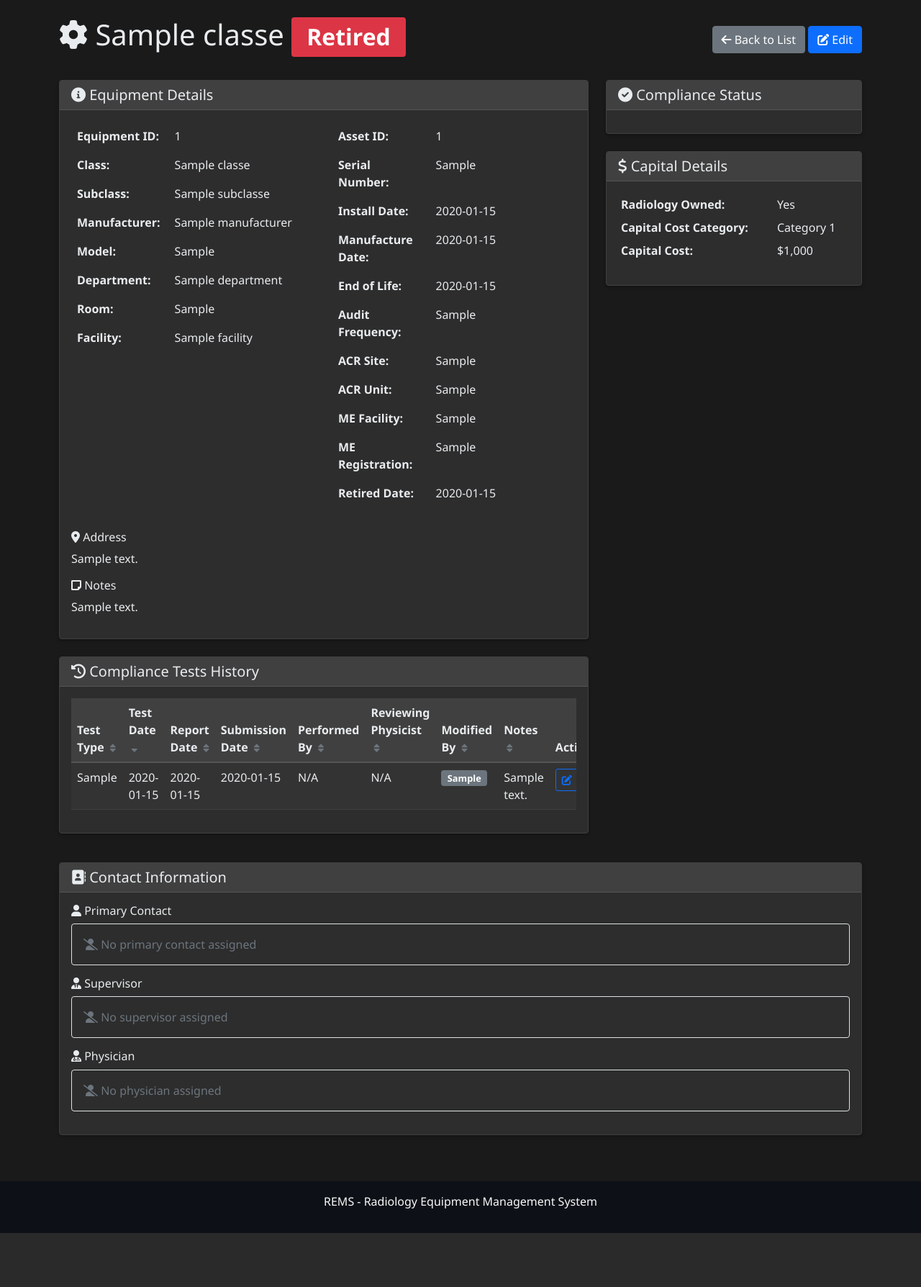
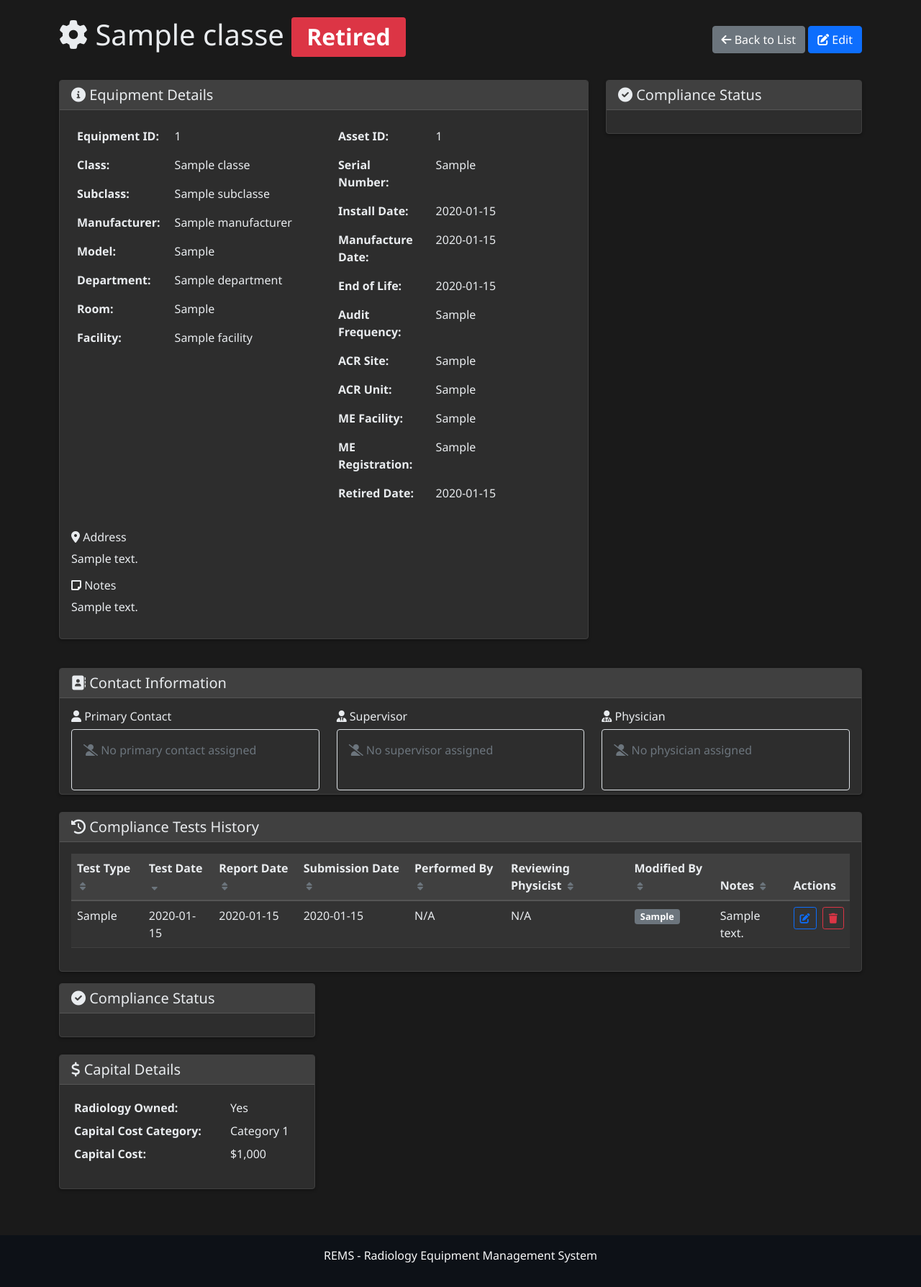
Before and after one commit to nickbevins/rems, a Flask app: page /equipment/1 in a window 1280 px wide. Shown: the part 57-1845 px from the top of the page at 72% size. Before the commit the page ends 1770 px from the top, so only its background shows below. Run offline with Flask 3, Linux system fonts and the light colour scheme; a user stored in the database is signed in; tables that the repository leaves empty hold one stand-in row (values such as "Sample post"); some libraries are stand-ins or nearby versions.

Commit message:
Improve equipment detail page layout
Layout improvements:
- Move compliance test history to span full width at bottom of page
- Reorganize contact information to show all three contact types horizontally
- Use col-md-4 layout for Primary Contact, Supervisor, and Physician cards
- Add h-100 class for equal height contact cards
- Remove duplicate sections and fix HTML structure

Better visual hierarchy:
- Equipment details and compliance status in top row (8/4 split)
- Contact information in middle row (3 cards horizontally)
- Compliance test history at bottom spanning full width for better table viewing

```diff
--- a/templates/equipment_detail.html
+++ b/templates/equipment_detail.html
@@ -145,15 +145,189 @@
                         {% endif %}
                     </div>
                 </div>
+            </div>
 
-                <!-- Compliance Tests History -->
-                <div class="card mt-4">
+            <!-- Compliance Status -->
+            <div class="col-md-4">
+                <div class="card">
                     <div class="card-header">
-                        <h5><i class="fas fa-history"></i> Compliance Tests History</h5>
+                        <h5><i class="fas fa-check-circle"></i> Compliance Status</h5>
                     </div>
                     <div class="card-body">
-                        {% if tests %}
-                            <div class="table-responsive">
+                        {% if is_retired %}
+                        <div class="alert alert-info">
+                            <h6><i class="fas fa-info-circle"></i> Equipment Status</h6>
+                            <p class="mb-0">
+                                <strong>Retired Equipment</strong><br>
+                                No further compliance testing required.
+                                {% if equipment.eq_retdate %}
+                                <br><small class="text-muted">Retired: {{ equipment.eq_retdate.strftime('%Y-%m-%d') }}</small>
+                                {% endif %}
+                            </p>
+                        </div>
+                        {% else %}
+                        {% set due_date = equipment.get_next_due_date() %}
+                        {% if due_date %}
+                            {% set days_until = (due_date - today).days %}
+                            {% if days_until < 0 %}
+                            <div class="alert alert-danger">
+                                <h6><i class="fas fa-exclamation-triangle"></i> Overdue</h6>
+                                <p class="mb-2"><strong>{{ days_until|abs }} days overdue</strong></p>
+                                <p class="mb-0">Due: {{ due_date.strftime('%Y-%m-%d') }}</p>
+                            </div>
+                            {% elif days_until <= 30 %}
+                            <div class="alert alert-warning">
+                                <h6><i class="fas fa-clock"></i> Due Soon</h6>
+                                <p class="mb-2"><strong>{{ days_until }} days remaining</strong></p>
+                                <p class="mb-0">Due: {{ due_date.strftime('%Y-%m-%d') }}</p>
+                            </div>
+                            {% elif days_until <= 90 %}
+                            <div class="alert alert-info">
+                                <h6><i class="fas fa-info-circle"></i> Upcoming</h6>
+                                <p class="mb-2"><strong>{{ days_until }} days remaining</strong></p>
+                                <p class="mb-0">Due: {{ due_date.strftime('%Y-%m-%d') }}</p>
+                            </div>
+                            {% else %}
+                            <div class="alert alert-success">
+                                <h6><i class="fas fa-check"></i> Compliant</h6>
+                                <p class="mb-2"><strong>{{ days_until }} days remaining</strong></p>
+                                <p class="mb-0">Due: {{ due_date.strftime('%Y-%m-%d') }}</p>
+                            </div>
+                            {% endif %}
+                        {% else %}
+                            {% if equipment.eq_auditfreq %}
+                            <div class="alert alert-secondary">
+                                <h6><i class="fas fa-question"></i> No Tests Yet</h6>
+                                <p class="mb-2">No acceptance or annual tests found.</p>
+                                <p class="mb-0">Frequency: {{ equipment.eq_auditfreq }}</p>
+                            </div>
+                            {% else %}
+                            <div class="alert alert-secondary">
+                                <h6><i class="fas fa-question"></i> No Schedule</h6>
+                                <p class="mb-0">No audit frequency set.</p>
+                            </div>
+                            {% endif %}
+                        {% endif %}
+
+                        <!-- Audit Details -->
+                        <div class="mt-3">
+                            <h6>Audit Information</h6>
+                            <table class="table table-sm">
+                                <tr>
+                                    <th width="50%">Frequency:</th>
+                                    <td>{{ equipment.eq_auditfreq or 'Not set' }}</td>
+                                </tr>
+                                <tr>
+                                    <th>Next Due Date:</th>
+                                    <td>{{ due_date.strftime('%Y-%m-%d') if due_date else 'N/A' }}</td>
+                                </tr>
+                            </table>
+                        </div>
+                        {% endif %}
+                    </div>
+                </div>
+            </div>
+        </div>
+
+        <!-- Contact Information -->
+        <div class="card mt-4">
+            <div class="card-header">
+                <h5><i class="fas fa-address-book"></i> Contact Information</h5>
+            </div>
+            <div class="card-body">
+                <div class="row">
+                    <div class="col-md-4 mb-3">
+                        <h6><i class="fas fa-user"></i> Primary Contact</h6>
+                        <div class="border rounded p-3 h-100">
+                            {% if equipment.contact %}
+                                <div><strong>{{ equipment.contact.name if equipment.contact.name != 'nan' else 'N/A' }}</strong></div>
+                                {% if equipment.contact.email and equipment.contact.email != 'nan' %}
+                                    <div class="mt-1">
+                                        <i class="fas fa-envelope text-primary"></i>
+                                        <a href="mailto:{{ equipment.contact.email }}" style="font-family: monospace; font-size: 0.9em; text-decoration: none;">{{ equipment.contact.email }}</a>
+                                    </div>
+                                {% endif %}
+                                {% if equipment.contact.phone and equipment.contact.phone != 'nan' %}
+                                    <div class="mt-1">
+                                        <i class="fas fa-phone text-success"></i> {{ equipment.contact.phone }}
+                                    </div>
+                                {% endif %}
+                                {% if equipment.contact.department and equipment.contact.department != 'nan' %}
+                                    <div class="mt-1">
+                                        <i class="fas fa-building text-secondary"></i> {{ equipment.contact.department }}
+                                    </div>
+                                {% endif %}
+                            {% else %}
+                                <div class="text-muted"><i class="fas fa-user-slash"></i> No primary contact assigned</div>
+                            {% endif %}
+                        </div>
+                    </div>
+
+                    <div class="col-md-4 mb-3">
+                        <h6><i class="fas fa-user-tie"></i> Supervisor</h6>
+                        <div class="border rounded p-3 h-100">
+                            {% if equipment.supervisor %}
+                                <div><strong>{{ equipment.supervisor.name if equipment.supervisor.name != 'nan' else 'N/A' }}</strong></div>
+                                {% if equipment.supervisor.email and equipment.supervisor.email != 'nan' %}
+                                    <div class="mt-1">
+                                        <i class="fas fa-envelope text-primary"></i>
+                                        <a href="mailto:{{ equipment.supervisor.email }}" style="font-family: monospace; font-size: 0.9em; text-decoration: none;">{{ equipment.supervisor.email }}</a>
+                                    </div>
+                                {% endif %}
+                                {% if equipment.supervisor.phone and equipment.supervisor.phone != 'nan' %}
+                                    <div class="mt-1">
+                                        <i class="fas fa-phone text-success"></i> {{ equipment.supervisor.phone }}
+                                    </div>
+                                {% endif %}
+                                {% if equipment.supervisor.department and equipment.supervisor.department != 'nan' %}
+                                    <div class="mt-1">
+                                        <i class="fas fa-building text-secondary"></i> {{ equipment.supervisor.department }}
+                                    </div>
+                                {% endif %}
+                            {% else %}
+                                <div class="text-muted"><i class="fas fa-user-slash"></i> No supervisor assigned</div>
+                            {% endif %}
+                        </div>
+                    </div>
+
+                    <div class="col-md-4 mb-3">
+                        <h6><i class="fas fa-user-md"></i> Physician</h6>
+                        <div class="border rounded p-3 h-100">
+                            {% if equipment.physician %}
+                                <div><strong>{{ equipment.physician.name if equipment.physician.name != 'nan' else 'N/A' }}</strong></div>
+                                {% if equipment.physician.email and equipment.physician.email != 'nan' %}
+                                    <div class="mt-1">
+                                        <i class="fas fa-envelope text-primary"></i>
+                                        <a href="mailto:{{ equipment.physician.email }}" style="font-family: monospace; font-size: 0.9em; text-decoration: none;">{{ equipment.physician.email }}</a>
+                                    </div>
+                                {% endif %}
+                                {% if equipment.physician.phone and equipment.physician.phone != 'nan' %}
+                                    <div class="mt-1">
+                                        <i class="fas fa-phone text-success"></i> {{ equipment.physician.phone }}
+                                    </div>
+                                {% endif %}
+                                {% if equipment.physician.department and equipment.physician.department != 'nan' %}
+                                    <div class="mt-1">
+                                        <i class="fas fa-building text-secondary"></i> {{ equipment.physician.department }}
+                                    </div>
+                                {% endif %}
+                            {% else %}
+                                <div class="text-muted"><i class="fas fa-user-slash"></i> No physician assigned</div>
+                            {% endif %}
+                        </div>
+                    </div>
+                </div>
+            </div>
+        </div>
+
+        <!-- Compliance Tests History (Full Width) -->
+        <div class="card mt-4">
+            <div class="card-header">
+                <h5><i class="fas fa-history"></i> Compliance Tests History</h5>
+            </div>
+            <div class="card-body">
+                {% if tests %}
+                    <div class="table-responsive">
                                 <table class="table table-striped">
                                     <thead>
                                         <tr>
@@ -325,97 +499,6 @@
                 {% endif %}
             </div>
         </div>
-
-        <!-- Contact Information -->
-        <div class="card mt-4">
-            <div class="card-header">
-                <h5><i class="fas fa-address-book"></i> Contact Information</h5>
-            </div>
-            <div class="card-body">
-                <div class="row">
-                    <div class="col-12 mb-3">
-                        <h6><i class="fas fa-user"></i> Primary Contact</h6>
-                        <div class="border rounded p-3">
-                            {% if equipment.contact %}
-                                <div><strong>{{ equipment.contact.name if equipment.contact.name != 'nan' else 'N/A' }}</strong></div>
-                                {% if equipment.contact.email and equipment.contact.email != 'nan' %}
-                                    <div class="mt-1">
-                                        <i class="fas fa-envelope text-primary"></i>
-                                        <a href="mailto:{{ equipment.contact.email }}" style="font-family: monospace; font-size: 0.9em; text-decoration: none;">{{ equipment.contact.email }}</a>
-                                    </div>
-                                {% endif %}
-                                {% if equipment.contact.phone and equipment.contact.phone != 'nan' %}
-                                    <div class="mt-1">
-                                        <i class="fas fa-phone text-success"></i> {{ equipment.contact.phone }}
-                                    </div>
-                                {% endif %}
-                                {% if equipment.contact.department and equipment.contact.department != 'nan' %}
-                                    <div class="mt-1">
-                                        <i class="fas fa-building text-secondary"></i> {{ equipment.contact.department }}
-                                    </div>
-                                {% endif %}
-                            {% else %}
-                                <div class="text-muted"><i class="fas fa-user-slash"></i> No primary contact assigned</div>
-                            {% endif %}
-                        </div>
-                    </div>
-
-                    <div class="col-12 mb-3">
-                        <h6><i class="fas fa-user-tie"></i> Supervisor</h6>
-                        <div class="border rounded p-3">
-                            {% if equipment.supervisor %}
-                                <div><strong>{{ equipment.supervisor.name if equipment.supervisor.name != 'nan' else 'N/A' }}</strong></div>
-                                {% if equipment.supervisor.email and equipment.supervisor.email != 'nan' %}
-                                    <div class="mt-1">
-                                        <i class="fas fa-envelope text-primary"></i>
-                                        <a href="mailto:{{ equipment.supervisor.email }}" style="font-family: monospace; font-size: 0.9em; text-decoration: none;">{{ equipment.supervisor.email }}</a>
-                                    </div>
-                                {% endif %}
-                                {% if equipment.supervisor.phone and equipment.supervisor.phone != 'nan' %}
-                                    <div class="mt-1">
-                                        <i class="fas fa-phone text-success"></i> {{ equipment.supervisor.phone }}
-                                    </div>
-                                {% endif %}
-                                {% if equipment.supervisor.department and equipment.supervisor.department != 'nan' %}
-                                    <div class="mt-1">
-                                        <i class="fas fa-building text-secondary"></i> {{ equipment.supervisor.department }}
-                                    </div>
-                                {% endif %}
-                            {% else %}
-                                <div class="text-muted"><i class="fas fa-user-slash"></i> No supervisor assigned</div>
-                            {% endif %}
-                        </div>
-                    </div>
-
-                    <div class="col-12 mb-3">
-                        <h6><i class="fas fa-user-md"></i> Physician</h6>
-                        <div class="border rounded p-3">
-                            {% if equipment.physician %}
-                                <div><strong>{{ equipment.physician.name if equipment.physician.name != 'nan' else 'N/A' }}</strong></div>
-                                {% if equipment.physician.email and equipment.physician.email != 'nan' %}
-                                    <div class="mt-1">
-                                        <i class="fas fa-envelope text-primary"></i>
-                                        <a href="mailto:{{ equipment.physician.email }}" style="font-family: monospace; font-size: 0.9em; text-decoration: none;">{{ equipment.physician.email }}</a>
-                                    </div>
-                                {% endif %}
-                                {% if equipment.physician.phone and equipment.physician.phone != 'nan' %}
-                                    <div class="mt-1">
-                                        <i class="fas fa-phone text-success"></i> {{ equipment.physician.phone }}
-                                    </div>
-                                {% endif %}
-                                {% if equipment.physician.department and equipment.physician.department != 'nan' %}
-                                    <div class="mt-1">
-                                        <i class="fas fa-building text-secondary"></i> {{ equipment.physician.department }}
-                                    </div>
-                                {% endif %}
-                            {% else %}
-                                <div class="text-muted"><i class="fas fa-user-slash"></i> No physician assigned</div>
-                            {% endif %}
-                        </div>
-                    </div>
-                </div>
-            </div>
-        </div>
     </div>
 </div>
 {% endblock %}
```
